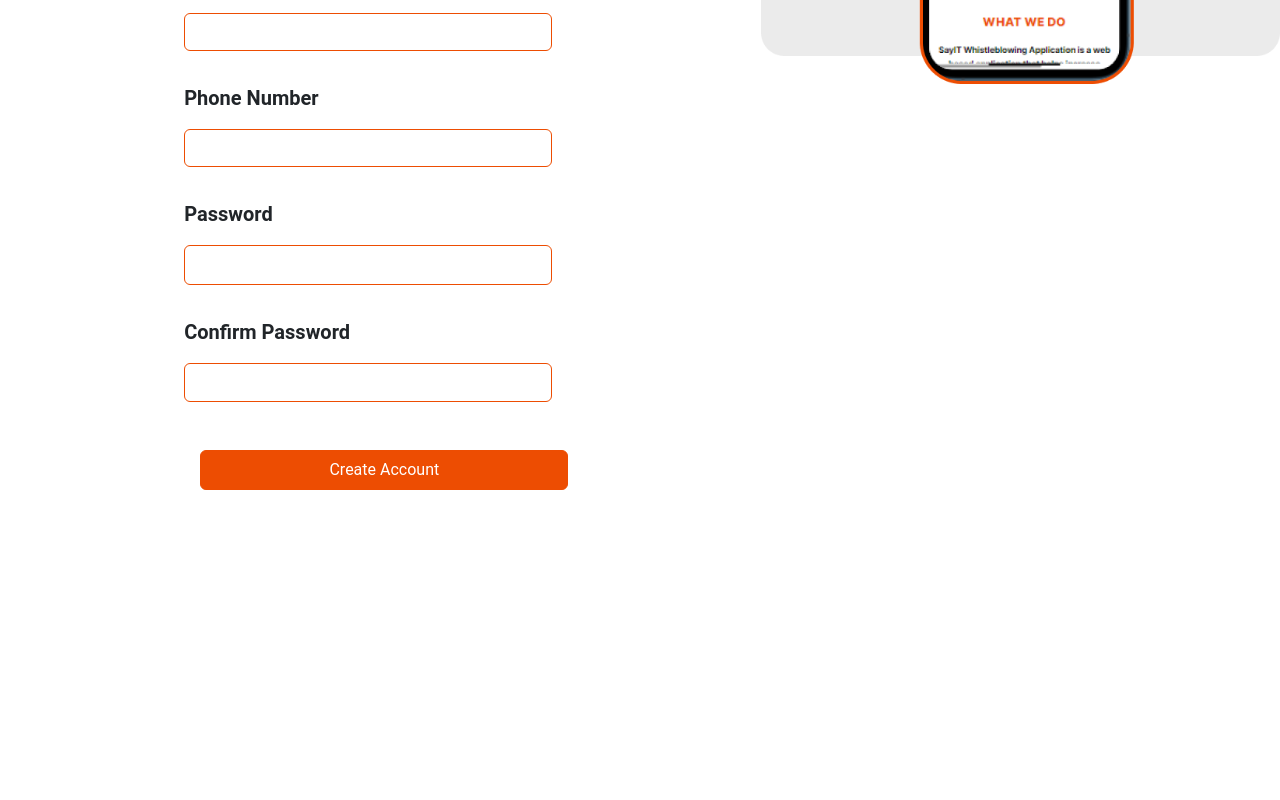
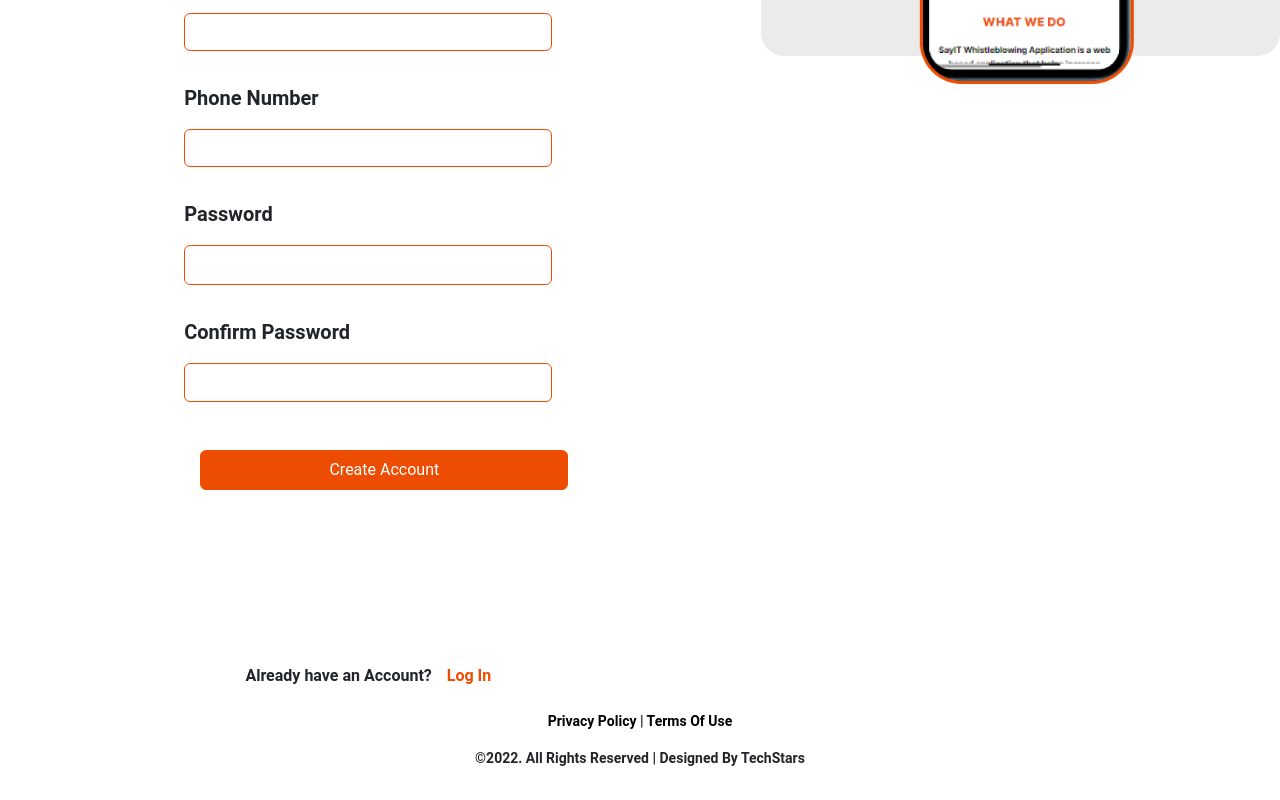
Before and after one commit to godswilludoh/SayIT-React, a React (Create React App) app: page /signup in a window 1280 px wide. Shown: the part 535-1335 px from the top of the page. Before the commit the page ends 1193 px from the top, so only its background shows below. Built offline with nearby package versions, Linux system fonts and the light colour scheme.

Commit message:
worked on signup page

```diff
--- a/src/components/footer/Footer.css
+++ b/src/components/footer/Footer.css
@@ -6,3 +6,13 @@ footer {
 	font-weight: 700;
 	font-size: 14px;
 }
+
+footer a {
+	text-decoration: none;
+	color: #000;
+}
+
+footer a:hover {
+	color: #000;
+	text-decoration: underline;
+}
--- /dev/null
+++ b/src/components/forms/MoreInfo.js
@@ -0,0 +1,17 @@
+import React from 'react';
+import { Link } from 'react-router-dom';
+
+const MoreInfo = () => {
+	return (
+		<div className='other_links'>
+			<p id='sign-up'>
+				Already have an Account?
+				<Link to='/signup' className='sign-up'>
+					Log In
+				</Link>
+			</p>
+		</div>
+	);
+};
+
+export default MoreInfo;
--- a/src/components/forms/SignupForm.js
+++ b/src/components/forms/SignupForm.js
@@ -4,6 +4,7 @@ import TextField from './TextField';
 import * as Yup from 'yup';
 import { toast, ToastContainer } from 'react-toastify';
 import 'react-toastify/dist/ReactToastify.css';
+import MoreInfo from './MoreInfo';
 
 const SignupForm = () => {
 	const displaySignUpNotification = () => {
@@ -76,7 +77,7 @@ const SignupForm = () => {
 							<button
 								type='submit'
 								id='createAccount'
-								className='btn mt-3 text-white bg-info btn-outline-info ml-0'
+								className='btn mt-3 text-white bg-info btn-outline-info mr-0'
 								onClick={displaySignUpNotification}
 							>
 								Create Account
@@ -85,6 +86,7 @@ const SignupForm = () => {
 					</form>
 				)}
 			</Formik>
+			<MoreInfo />
 		</>
 	);
 };
--- a/src/pages/login/users/UsersLogin.css
+++ b/src/pages/login/users/UsersLogin.css
@@ -71,6 +71,7 @@ a {
 .other_links #sign-up a {
 	color: #ed4d02;
 	padding-left: 15px;
+	text-decoration: none;
 }
 
 .other_links #sign-up a:hover {
@@ -84,6 +85,10 @@ a {
 	justify-content: center;
 	align-items: center;
 	padding: 40px 0 20px 0;
+}
+
+#admin-login {
+	text-decoration: none;
 }
 
 #admin-login:hover {
--- a/src/pages/signup/SignupAcc.js
+++ b/src/pages/signup/SignupAcc.js
@@ -1,5 +1,6 @@
 import React from 'react';
 import SignupImg from '../../assets/createAccount.png';
+import Footer from '../../components/footer/Footer';
 import SignupForm from '../../components/forms/SignupForm';
 import Navbar from '../../components/nav/Navbar';
 // import './signUp.css';
@@ -18,6 +19,7 @@ const SignupAcc = () => {
 					</div>
 				</div>
 			</div>
+			<Footer />
 		</>
 	);
 };
```
